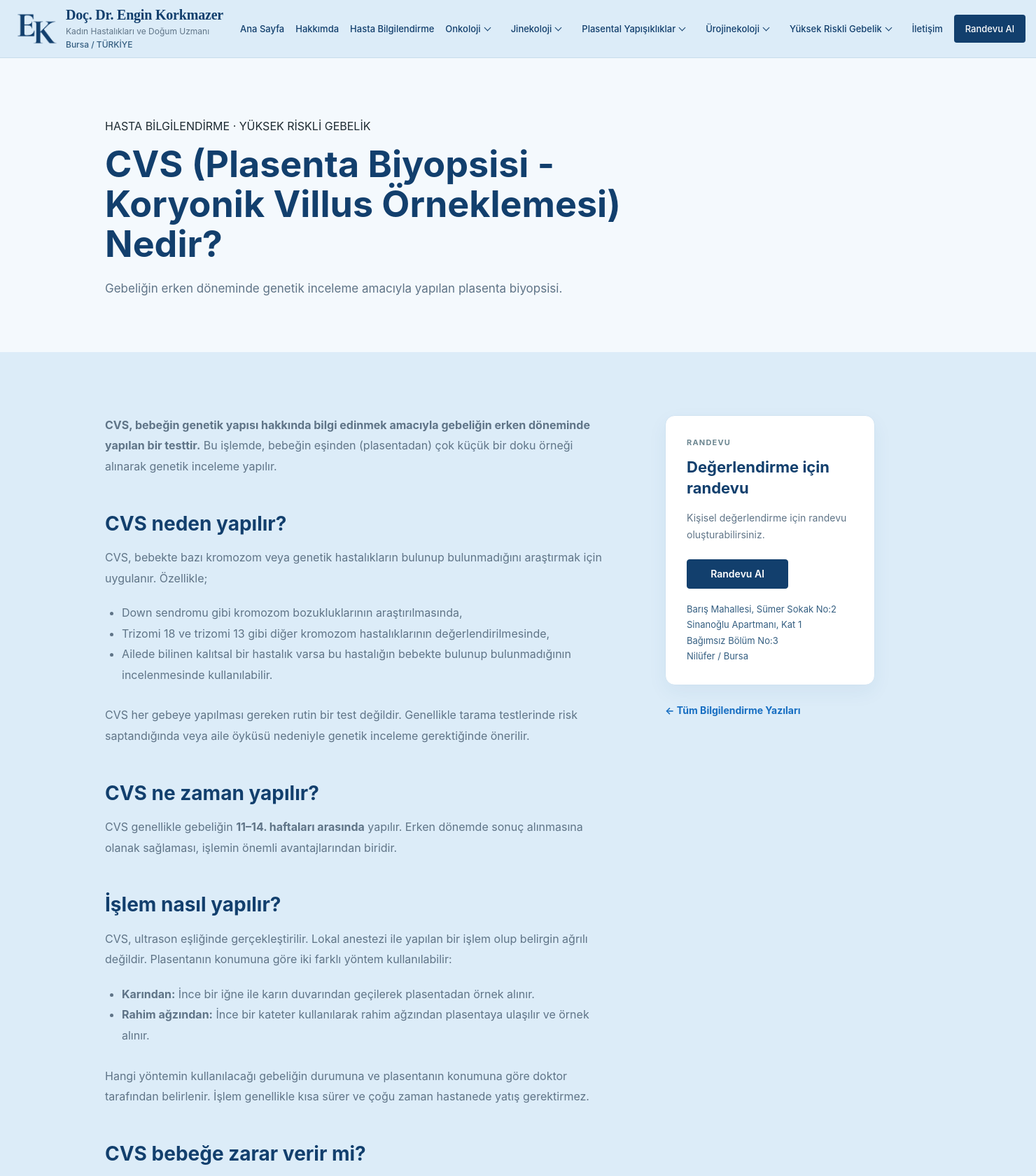
After one commit to msamkara67/engin-korkmazer, a Django app: page /cvs-plasenta-biyopsisi/ in a window 1480 px wide. The commit adds this page. Shown: the top 1680 px of the page at 70% size. Run offline with Django 5.2, Linux system fonts and the light colour scheme.

Commit message:
Add CVS article under high risk pregnancy

```diff
--- a/website/sitemaps.py
+++ b/website/sitemaps.py
@@ -57,6 +57,7 @@ class StaticViewSitemap(Sitemap):
 
             "website:high_risk_pregnancy",
             "website:amniocentesis",
+            "website:cvs",
         ]
 
     def location(self, item):
--- a/website/templates/website/base.html
+++ b/website/templates/website/base.html
@@ -304,6 +304,9 @@
                     <a href="{% url 'website:amniocentesis' %}">
                         Amniyosentez
                     </a>
+                    <a href="{% url 'website:cvs' %}">
+                        CVS (Plasenta Biyopsisi)
+                    </a>
 
                 </div>
             </div>
--- /dev/null
+++ b/website/templates/website/cvs.html
@@ -0,0 +1,65 @@
+{% extends "website/base.html" %}
+
+{% block title %}CVS (Plasenta Biyopsisi) | Doç. Dr. Engin Korkmazer Bursa{% endblock %}
+{% block meta_description %}CVS (koryonik villus örneklemesi) işlemi, uygulanma zamanı, genetik incelemeler, riskler ve amniyosentez ile farkları hakkında bilgilendirme.{% endblock %}
+
+{% block content %}
+<section class="article-hero">
+    <div class="container">
+        <span class="section-kicker">HASTA BİLGİLENDİRME · YÜKSEK RİSKLİ GEBELİK</span>
+        <h1>CVS (Plasenta Biyopsisi - Koryonik Villus Örneklemesi) Nedir?</h1>
+        <p>Gebeliğin erken döneminde genetik inceleme amacıyla yapılan plasenta biyopsisi.</p>
+    </div>
+</section>
+<section class="article-page">
+    <div class="container article-layout">
+        <article class="article-content">
+            <p><strong>CVS, bebeğin genetik yapısı hakkında bilgi edinmek amacıyla gebeliğin erken döneminde yapılan bir testtir.</strong> Bu işlemde, bebeğin eşinden (plasentadan) çok küçük bir doku örneği alınarak genetik inceleme yapılır.</p>
+
+            <h2>CVS neden yapılır?</h2>
+            <p>CVS, bebekte bazı kromozom veya genetik hastalıkların bulunup bulunmadığını araştırmak için uygulanır. Özellikle;</p>
+            <ul>
+                <li>Down sendromu gibi kromozom bozukluklarının araştırılmasında,</li>
+                <li>Trizomi 18 ve trizomi 13 gibi diğer kromozom hastalıklarının değerlendirilmesinde,</li>
+                <li>Ailede bilinen kalıtsal bir hastalık varsa bu hastalığın bebekte bulunup bulunmadığının incelenmesinde kullanılabilir.</li>
+            </ul>
+            <p>CVS her gebeye yapılması gereken rutin bir test değildir. Genellikle tarama testlerinde risk saptandığında veya aile öyküsü nedeniyle genetik inceleme gerektiğinde önerilir.</p>
+
+            <h2>CVS ne zaman yapılır?</h2>
+            <p>CVS genellikle gebeliğin <strong>11–14. haftaları arasında</strong> yapılır. Erken dönemde sonuç alınmasına olanak sağlaması, işlemin önemli avantajlarından biridir.</p>
+
+            <h2>İşlem nasıl yapılır?</h2>
+            <p>CVS, ultrason eşliğinde gerçekleştirilir. Lokal anestezi ile yapılan bir işlem olup belirgin ağrılı değildir. Plasentanın konumuna göre iki farklı yöntem kullanılabilir:</p>
+            <ul>
+                <li><strong>Karından:</strong> İnce bir iğne ile karın duvarından geçilerek plasentadan örnek alınır.</li>
+                <li><strong>Rahim ağzından:</strong> İnce bir kateter kullanılarak rahim ağzından plasentaya ulaşılır ve örnek alınır.</li>
+            </ul>
+            <p>Hangi yöntemin kullanılacağı gebeliğin durumuna ve plasentanın konumuna göre doktor tarafından belirlenir. İşlem genellikle kısa sürer ve çoğu zaman hastanede yatış gerektirmez.</p>
+
+            <h2>CVS bebeğe zarar verir mi?</h2>
+            <p>Genel olarak güvenli kabul edilen bir işlemdir. Bununla birlikte, düşük riski tamamen sıfır değildir.</p>
+            <p>İşleme bağlı düşük riski güncel uygulamalarda genellikle yaklaşık %0,2–0,5 düzeyindedir.</p>
+            <p>İşlem sonrasında hafif kramp veya lekelenme görülebilir. Şiddetli ağrı, yoğun kanama, ateş veya su gelmesi durumunda vakit kaybetmeden sağlık kuruluşuna başvurulmalıdır.</p>
+
+            <h2>CVS sonucunda hangi bilgiler elde edilir?</h2>
+            <p>Alınan doku laboratuvarda incelenir. Yapılan incelemenin türüne bağlı olarak bazı kromozom bozuklukları veya belirli genetik hastalıklar hakkında kesin tanıya ulaşılabilir.</p>
+            <p>Sonuçların çıkması, yapılan teste göre birkaç gün ile birkaç hafta arasında değişebilir.</p>
+            <p>CVS bütün doğumsal hastalıkları göstermez. Örneğin, bebeğin omurga gelişimiyle ilgili bazı sorunları değerlendirmek için ayrıca ultrason ve gerektiğinde başka testler yapılması gerekir.</p>
+
+            <h2>CVS ile amniyosentez arasındaki fark nedir?</h2>
+            <p>CVS genellikle gebeliğin 11–14. haftalarında plasentadan örnek alınarak yapılır. Amniyosentez ise çoğunlukla 15. gebelik haftasından sonra, bebeğin içinde bulunduğu amniyon sıvısından örnek alınmasıyla gerçekleştirilir.</p>
+            <p>Her iki yöntem de genetik inceleme amacıyla kullanılabilir. Hangi testin uygun olduğu, gebelik haftasına, araştırılan hastalığa ve doktorun değerlendirmesine göre belirlenir.</p>
+        </article>
+        <aside class="article-sidebar">
+            <div class="article-side-card">
+                <span class="contact-label">RANDEVU</span>
+                <h3>Değerlendirme için randevu</h3>
+                <p>Kişisel değerlendirme için randevu oluşturabilirsiniz.</p>
+                <a href="https://www.doktortakvimi.com/profil/engin-korkmazer" target="_blank" rel="noopener noreferrer" class="btn btn-primary">Randevu Al</a>
+                {% include "website/appointment_address.html" %}
+            </div>
+            <a href="{% url 'website:patient_info' %}" class="article-back-link">← Tüm Bilgilendirme Yazıları</a>
+        </aside>
+    </div>
+</section>
+{% endblock %}
--- a/website/urls.py
+++ b/website/urls.py
@@ -11,6 +11,7 @@ urlpatterns = [
     path("kurtaj/", views.abortion, name="abortion"),
     path("dis-gebelik/", views.ectopic_pregnancy, name="ectopic_pregnancy"),
     path("amniyosentez/", views.amniocentesis, name="amniocentesis"),
+    path("cvs-plasenta-biyopsisi/", views.cvs, name="cvs"),
     path("asiri-aktif-mesane/", views.overactive_bladder, name="overactive_bladder"),
     path("genital-sigil/", views.genital_warts, name="genital_warts"),
     path("uterin-septum-rahim-perdesi/", views.uterine_septum, name="uterine_septum"),
--- a/website/views.py
+++ b/website/views.py
@@ -56,6 +56,9 @@ def high_risk_pregnancy(request):
 
 def amniocentesis(request):
     return render(request, "website/amniocentesis.html")
+
+def cvs(request):
+    return render(request, "website/cvs.html")
 
 def ovarian_cysts(request):
     return render(request, "website/ovarian_cysts.html")
```
